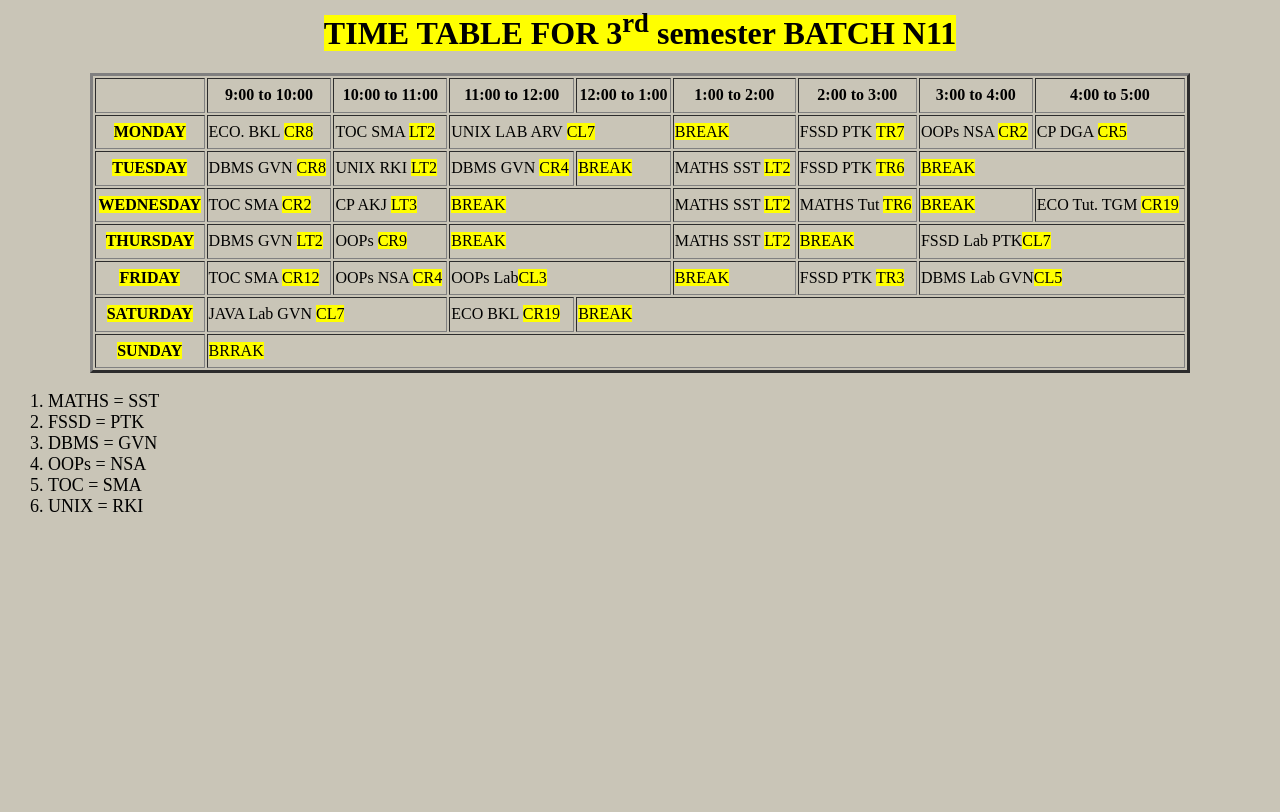
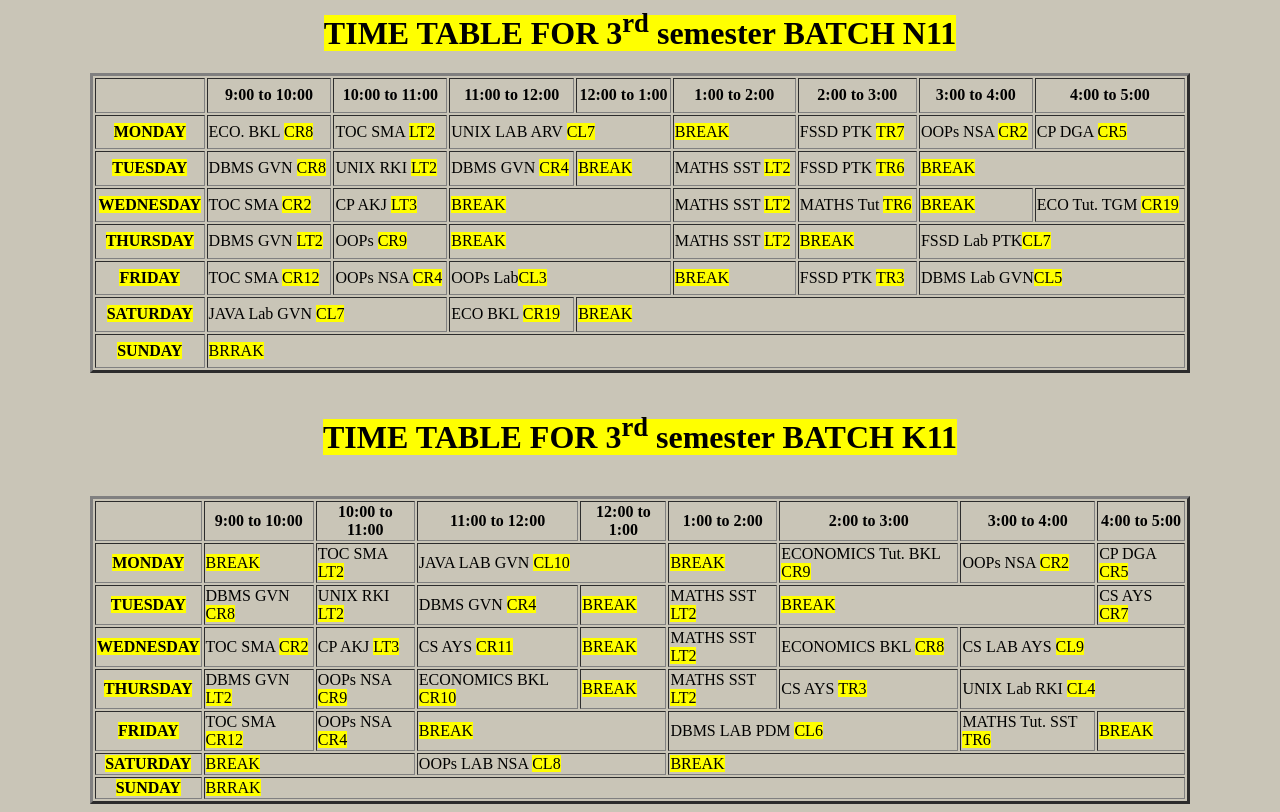
Before and after one commit to AdityaChy07/Time-Table, a plain HTML site: page index.html in a window 1280 px wide. Drawn offline with Linux system fonts and the light colour scheme.

Commit message:
Update index.html

```diff
--- a/index.html
+++ b/index.html
@@ -82,16 +82,88 @@
 
       </table>
       </center>
-      <ol style="font-size: large;" >
-        <li>MATHS = SST</li>
-        <li>FSSD = PTK</li>
-        <li>DBMS = GVN</li>
-        <li>OOPs = NSA</li>
-        <li>TOC = SMA</li>
-        <li>UNIX = RKI</li>
 
+<br>
+<center>
+ <tr>
+    <h1><mark>TIME TABLE FOR 3<sup>rd</sup> semester BATCH K11</mark></h1>
+      <table border="3" style="width: 1100px; height: 300px;">
 
-      </ol>
-<marquee scrollamount="15"> <a href="https://juit-timetable.vercel.app/timetable?batch=24N11&course=BTECH+3+SEM&minor="><mark>Time table still UPDATED</mark></a></marquee>
+            <th></th>
+            <th> 9:00 to 10:00 </th>
+            <th> 10:00 to 11:00 </th>
+            <th> 11:00 to 12:00 </th>
+            <th> 12:00 to 1:00 </th>
+            <th> 1:00 to 2:00 </th>
+            <th> 2:00 to 3:00 </th>
+            <th> 3:00 to 4:00 </th>
+            <th> 4:00 to 5:00 </th>
+
+        </tr>
+        <tr>
+            <th><mark>MONDAY</mark></th>
+            <td> <mark>BREAK</mark </td>
+                <td>TOC SMA <mark>LT2</mark></td>
+                <td colspan="2">JAVA LAB GVN <mark>CL10</mark></td>
+                <td><mark>BREAK</mark></td>
+                <td>ECONOMICS Tut. BKL <mark>CR9</mark></td>
+                <td>OOPs NSA <mark>CR2</mark></td>
+                <td>CP DGA <mark>CR5</mark></td>
+        </tr>
+           <tr>
+            <th><mark>TUESDAY</mark></th>
+            <td>DBMS GVN <mark>CR8</mark </td>
+                <td>UNIX RKI <mark>LT2</mark></td>
+                <td>DBMS GVN <mark>CR4</mark </td>
+                <td><mark>BREAK </mark></td>
+                <td>MATHS SST <mark>LT2</mark></td>
+                <td colspan="2"><mark>BREAK</mark></td>
+                <td>CS AYS <mark>CR7 </mark></td>
+
+        </tr>
+           <tr>
+            <th><mark>WEDNESDAY</mark></th>
+            <td>TOC SMA <mark>CR2</mark </td>
+                <td>CP AKJ <mark>LT3</mark></td>
+                <td > CS AYS <mark>CR11</mark </td>
+                <td><mark> BREAK </mark></td>
+                <td>MATHS SST <mark>LT2</mark></td>
+                <td>ECONOMICS BKL <mark>CR8</mark></td>
+                <td colspan="2">CS LAB AYS <mark>CL9</mark></td>
+
+        </tr>
+           <tr>
+            <th><mark>THURSDAY</mark></th>
+            <td>DBMS GVN <mark>LT2</mark </td>
+                <td>OOPs NSA <mark>CR9</mark></td>
+                <td>ECONOMICS BKL <mark>CR10</mark></td>
+                <td><mark> BREAK </mark></td>
+                <td>MATHS SST <mark>LT2</mark></td>
+                <td>CS AYS <mark>TR3 </mark></td>
+                <td colspan="2"> UNIX Lab RKI <mark>CL4</mark></td>
+        </tr>
+           <tr>
+            <th><mark>FRIDAY</mark></th>
+            <td>TOC SMA <mark>CR12</mark </td>
+                <td>OOPs NSA  <mark>CR4</mark></td>
+                <td colspan="2"><mark>BREAK</mark></td>
+                <td colspan="2">DBMS LAB PDM <mark>CL6</mark></td>
+                <td>MATHS Tut. SST <mark>TR6</mark></td>
+                <td > <mark>BREAK</mark></td>
+        </tr>
+           <tr>
+            <th><mark>SATURDAY</mark></th>
+            <td colspan="2"><mark>BREAK</mark></td>
+            <td colspan="2"> OOPs LAB NSA <mark>CL8</mark></td>
+            <td colspan="4"><mark>BREAK</mark></td>
+        </tr>
+        <tr>
+            <th><mark>SUNDAY</mark></th>
+            <td colspan="8"><mark>BRRAK</mark></td>
+        </tr>
+        </center>
+        <br>
+
     </body>
+
 </html>
```
